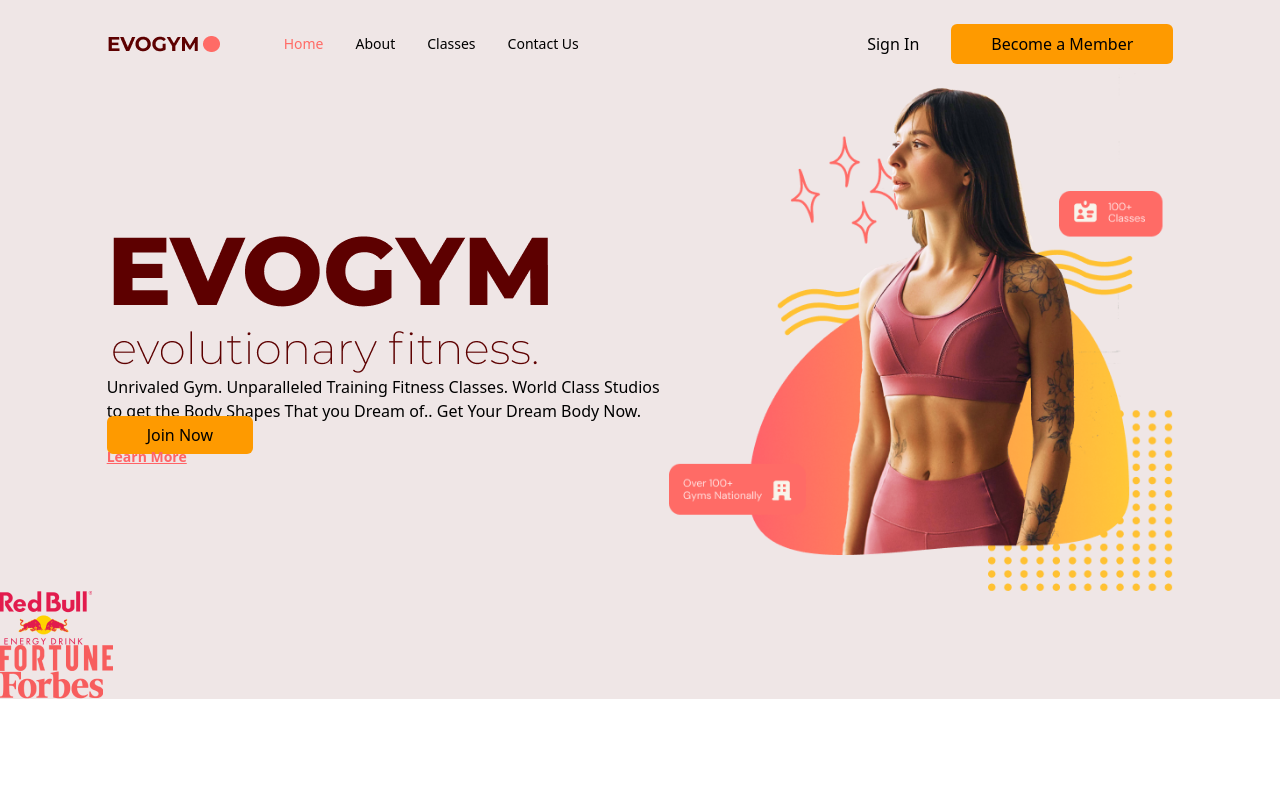
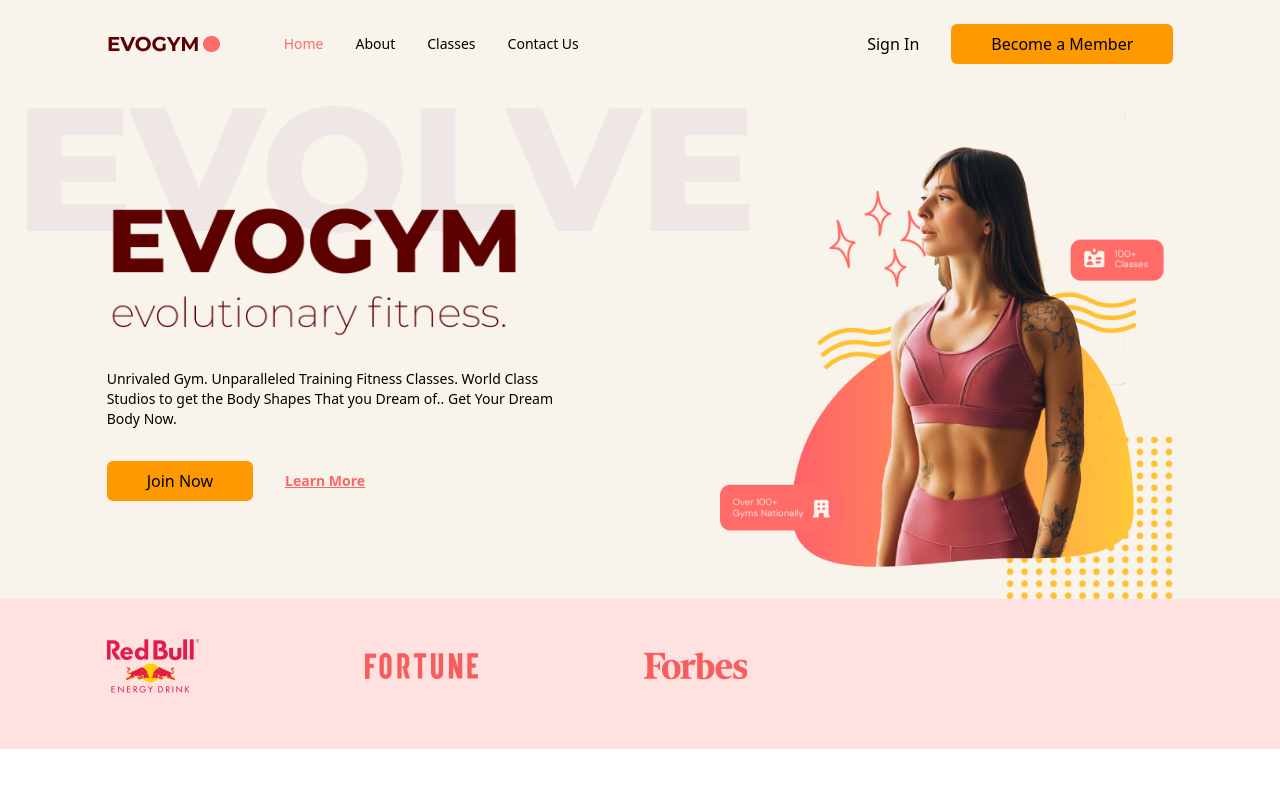
Before and after one commit to SahilMaheshwari19/vite, a React (Vite) app: page / in a window 1280 px wide. Shown: the top 788 px of the page. Built offline with nearby package versions, Linux system fonts and the light colour scheme.

Commit message:
new home component add

```diff
--- a/src/scenes/home/index.tsx
+++ b/src/scenes/home/index.tsx
@@ -7,6 +7,7 @@
 import SponsorFortune from "@/assets/SponsorFortune.png";
 import SponsorForbes from "@/assets/SponsorForbes.png";
 import { HashLink } from "react-router-hash-link";
+import { motion } from "framer-motion";
 
 type Props = {
   setSelectedPage: (value: SelectedPage) => void;
@@ -16,26 +17,49 @@
   const isAboveMediumScreens = useMediaQuery("(min-width: 1060px)");
 
   return (
-    <section id="home" className="gap-16 bg-gray-50 py-10 md:h-full md:pb-0">
+    <section id="home" className="gap-16 bg-gray-20 py-10 md:h-full md:pb-0">
       {/* IMG AND MAIN HEADER */}
-      <div className="md:flex mx-auto w-5/6 items-center justify-center md:h-5/6">
+      <motion.div
+        className="md:flex mx-auto w-5/6 items-center justify-center md:h-5/6"
+        onViewportEnter={() => setSelectedPage(SelectedPage.Home)}
+      >
         {/* MAIN HEADER */}
         <div className="z-10 mt-32 md:basis-3/5">
           {/* HEADIINGS */}
-          <div className="md:-mt-20">
+          <motion.div
+            className="md:-mt-20"
+            initial="hidden"
+            whileInView="visible"
+            viewport={{ once: true, amount: 0.5 }}
+            transition={{ duration: 1 }}
+            variants={{
+              hidden: { opacity: 0, x: -50 },
+              visible: { opacity: 1, x: 0 },
+            }}
+          >
             <div className="relative">
-              <div className="before:absolute before:-top-20">
+              <div className="before:absolute before:-top-20 before:-left-20 before:z-[-1] md:before:content-[var(--content-evolvetext)]">
                 <img alt="home-page-text" src={HomePageText} />
               </div>
             </div>
-            <p className="">
+            <p className="mt-8 text-sm ">
               Unrivaled Gym. Unparalleled Training Fitness Classes. World Class
               Studios to get the Body Shapes That you Dream of.. Get Your Dream
               Body Now.
             </p>
-          </div>
+          </motion.div>
           {/* ACTIONS */}
-          <div>
+          <motion.div
+            className="mt-8 flex items-center gap-8 "
+            initial="hidden"
+            whileInView="visible"
+            viewport={{ once: true, amount: 0.5 }}
+            transition={{ delay: 0.2, duration: 1 }}
+            variants={{
+              hidden: { opacity: 0, x: -50 },
+              visible: { opacity: 1, x: 0 },
+            }}
+          >
             <ActionButton setSelectedPage={setSelectedPage}>
               Join Now
             </ActionButton>
@@ -46,18 +70,21 @@
             >
               <p>Learn More</p>
             </HashLink>
-          </div>
+          </motion.div>
         </div>
         {/* IMGAGE */}
-        <div>
+        <div
+          className="flex basis-3/5 justify-center md:*:z-10
+                        md:ml-40 md:mt-16 md:justify-items-end"
+        >
           <img alt="home-pageGraphic" src={HomePageGraphic} />
         </div>
-      </div>
+      </motion.div>
       {/* SPONSORS */}
       {isAboveMediumScreens && (
-        <div>
-          <div>
-            <div>
+        <div className="h-[150px] w-full bg-primary-100 py-10">
+          <div className="mx-auto w-5/6 ">
+            <div className="flex w-3/5 items-center justify-between gap-8">
               <img alt="sponsor-red-Bull" src={SponsorRedBull} />
               <img alt="sponsor-fortune" src={SponsorFortune} />
               <img alt="sponsor-forbes" src={SponsorForbes} />
```
